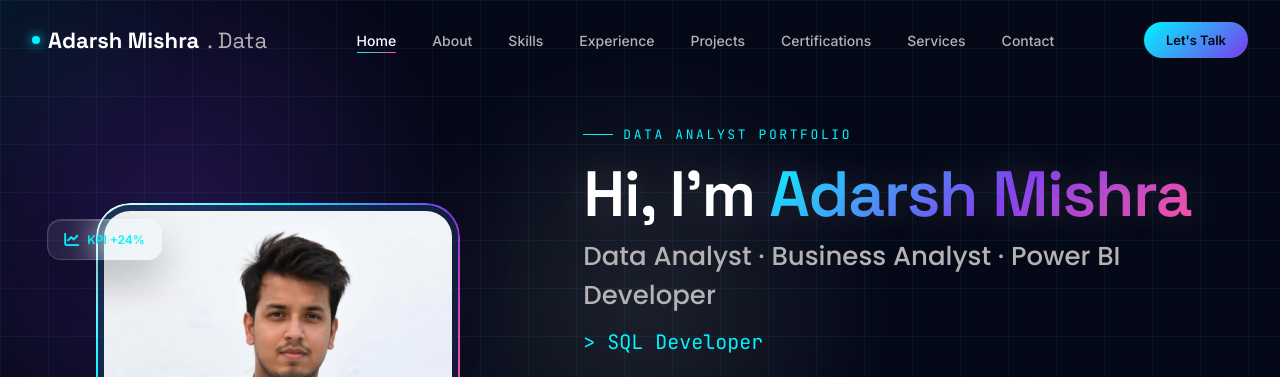
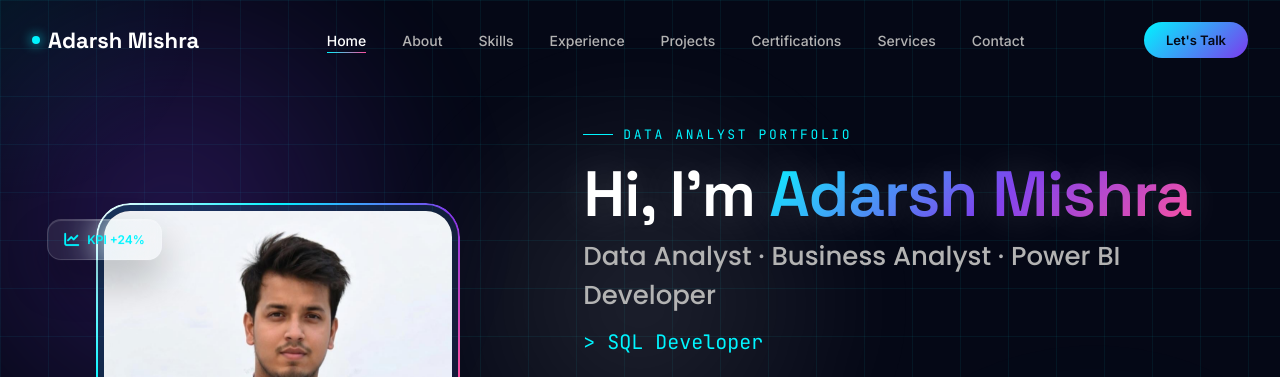
Before and after one commit to Mr-adarsh-developer/Portfolio, a plain HTML site: page index.html in a window 1280 px wide. Shown: the top 377 px of the page. Drawn offline with nearby package versions, Linux system fonts and the light colour scheme.

Commit message:
Fix HTML structure in navbar logo link

```diff
--- a/index.html
+++ b/index.html
@@ -464,7 +464,7 @@ footer{padding:60px 0 30px;border-top:1px solid var(--glass-border);position:rel
 <!-- ============ NAVBAR ============ -->
 <nav id="navbar">
   <div class="container nav-inner">
-    <a href="#hero" class="logo"><span class="dot"></span>Adarsh Mishra<span style="color:var(--muted);font-weight:400;">. Data</span></a>
+    <a href="#hero" class="logo"><span class="dot"></span>Adarsh Mishra<span style="color:var(--muted);font-weight:400;"></span></a>
     <ul class="nav-links" id="nav-links">
       <li><a href="#hero" class="nav-link active">Home</a></li>
       <li><a href="#about" class="nav-link">About</a></li>
```
